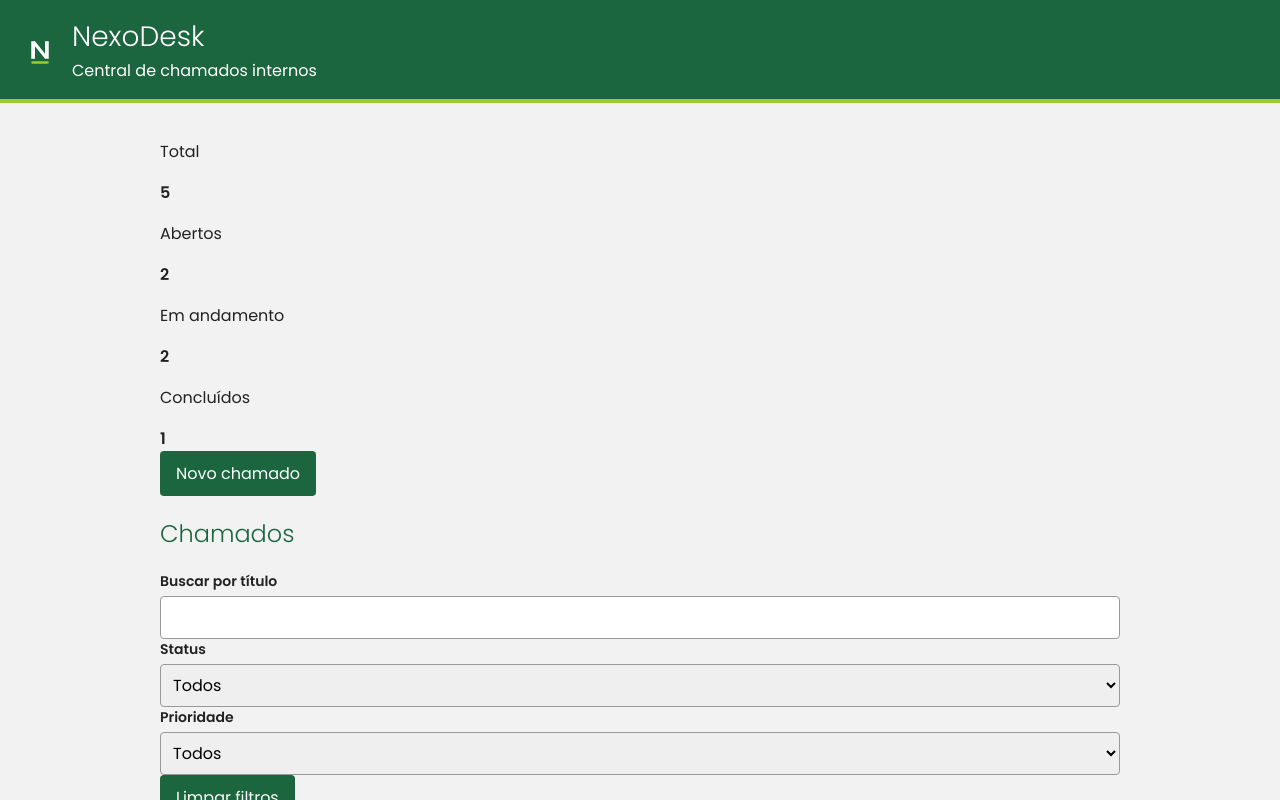
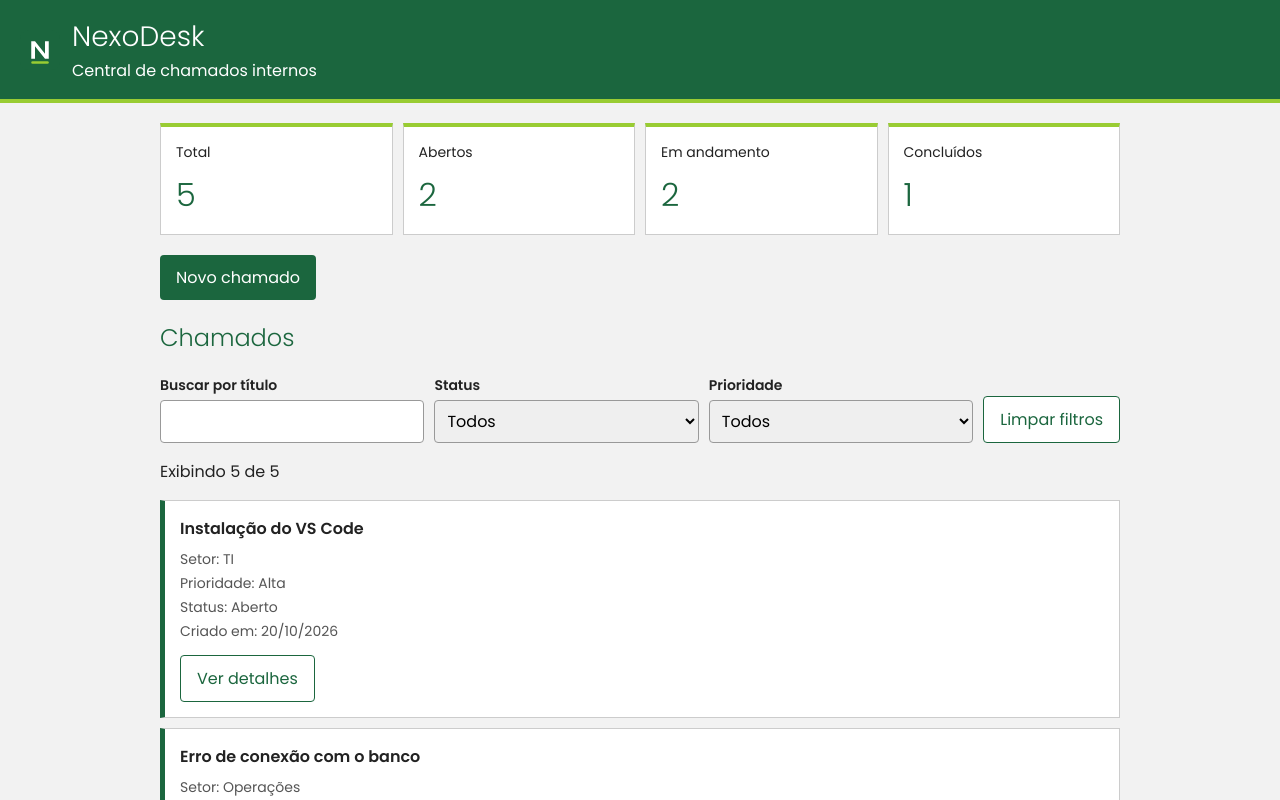
Before and after one commit to danilohenriquemartinsesilva/nexodesk, a React (Vite) app: page / in a window 1280 px wide. Shown: the top 800 px of the page. Built offline with nearby package versions, Linux system fonts and the light colour scheme; data requests are answered from the project's data file.

Commit message:
style: estiliza resumo, filtros, lista, formulario e detalhes

```diff
--- a/src/App.tsx
+++ b/src/App.tsx
@@ -111,13 +111,13 @@ function App() {
       </header>
 
       <main>
-        {mensagemSucesso && <p role="status">{mensagemSucesso}</p>}
-        {mensagemErro && <p role="alert">{mensagemErro}</p>}
+        {mensagemSucesso && <p className="mensagem sucesso" role="status">{mensagemSucesso}</p>}
+        {mensagemErro && <p className="mensagem erro" role="alert">{mensagemErro}</p>}
 
         {carregando && <p role="status">Carregando chamados...</p>}
 
         {erro && (
-          <div role="alert">
+          <div className="mensagem erro" role="alert">
             <p>{erro}</p>
             <p>Verifique se a API está rodando na porta 3001 e recarregue a página.</p>
           </div>
--- a/src/components/DetalhesChamado.tsx
+++ b/src/components/DetalhesChamado.tsx
@@ -22,7 +22,7 @@ function DetalhesChamado({
   }
 
   return (
-    <section aria-labelledby="titulo-detalhes">
+    <section className="detalhes" aria-labelledby="titulo-detalhes">
       <h2 id="titulo-detalhes">Detalhes do chamado</h2>
 
       <h3>{chamado.titulo}</h3>
@@ -65,10 +65,10 @@ function DetalhesChamado({
         </select>
       </div>
 
-      <button type="button" onClick={confirmarExclusao}>
+      <button type="button" className="botao-excluir" onClick={confirmarExclusao}>
         Excluir chamado
       </button>
-      <button type="button" onClick={aoFechar}>
+      <button type="button" className="botao-claro" onClick={aoFechar}>
         Fechar
       </button>
     </section>
--- a/src/components/Filtros.tsx
+++ b/src/components/Filtros.tsx
@@ -18,7 +18,7 @@ function Filtros({
   aoLimpar,
 }: FiltrosProps) {
   return (
-    <div>
+    <div className="filtros">
       <div>
         <label htmlFor="busca">Buscar por título</label>
         <input
@@ -57,7 +57,7 @@ function Filtros({
         </select>
       </div>
 
-      <button type="button" onClick={aoLimpar}>
+      <button type="button" className="botao-claro" onClick={aoLimpar}>
         Limpar filtros
       </button>
     </div>
--- a/src/components/FormularioChamado.tsx
+++ b/src/components/FormularioChamado.tsx
@@ -141,7 +141,7 @@ function FormularioChamado({ aoSalvar, aoCancelar }: FormularioChamadoProps) {
       <button type="submit" disabled={salvando}>
         {salvando ? 'Salvando...' : 'Salvar chamado'}
       </button>
-      <button type="button" onClick={aoCancelar}>
+      <button type="button" className="botao-claro" onClick={aoCancelar}>
         Cancelar
       </button>
     </form>
--- a/src/components/ListaChamados.tsx
+++ b/src/components/ListaChamados.tsx
@@ -10,7 +10,7 @@ interface ListaChamadosProps {
 function ListaChamados({ chamados, aoSelecionar }: ListaChamadosProps) {
   if (chamados.length === 0) {
     return (
-      <div>
+      <div className="vazio">
         <h3>Nenhum chamado encontrado</h3>
         <p>Tente mudar os filtros ou cadastre um novo chamado.</p>
       </div>
@@ -18,7 +18,7 @@ function ListaChamados({ chamados, aoSelecionar }: ListaChamadosProps) {
   }
 
   return (
-    <ul>
+    <ul className="lista">
       {chamados.map((chamado) => (
         <li key={chamado.id}>
           <h3>{chamado.titulo}</h3>
@@ -26,7 +26,7 @@ function ListaChamados({ chamados, aoSelecionar }: ListaChamadosProps) {
           <p>Prioridade: {nomesPrioridade[chamado.prioridade]}</p>
           <p>Status: {nomesStatus[chamado.status]}</p>
           <p>Criado em: {formatarData(chamado.dataCriacao)}</p>
-          <button type="button" onClick={() => aoSelecionar(chamado.id)}>
+          <button type="button" className="botao-claro" onClick={() => aoSelecionar(chamado.id)}>
             Ver detalhes
           </button>
         </li>
--- a/src/components/ResumoChamados.tsx
+++ b/src/components/ResumoChamados.tsx
@@ -11,7 +11,7 @@ function ResumoChamados({ chamados }: ResumoChamadosProps) {
   const concluidos = chamados.filter((c) => c.status === 'concluido').length;
 
   return (
-    <section aria-label="Resumo dos chamados">
+    <section className="resumo" aria-label="Resumo dos chamados">
       <article>
         <p>Total</p>
         <strong>{total}</strong>
--- a/src/index.css
+++ b/src/index.css
@@ -105,3 +105,161 @@ footer {
 footer p {
   margin: 0;
 }
+
+.botao-claro {
+  color: #1B663E;
+  background-color: white;
+  border: 1px solid #1B663E;
+}
+
+.botao-claro:hover {
+  background-color: #eef6e0;
+}
+
+.botao-excluir {
+  background-color: #b91c1c;
+}
+
+.botao-excluir:hover {
+  background-color: #8f1414;
+}
+
+.mensagem {
+  padding: 12px;
+  margin-bottom: 15px;
+  border-radius: 4px;
+}
+
+.sucesso {
+  color: #1B663E;
+  background-color: #eef6e0;
+  border: 1px solid #99CC33;
+}
+
+.erro {
+  color: #b91c1c;
+  background-color: #fdecec;
+  border: 1px solid #f5b5b5;
+}
+
+.resumo {
+  display: flex;
+  flex-wrap: wrap;
+  gap: 10px;
+  margin-bottom: 20px;
+}
+
+.resumo article {
+  flex: 1;
+  min-width: 140px;
+  padding: 15px;
+  background-color: white;
+  border: 1px solid #cccccc;
+  border-top: 4px solid #99CC33;
+}
+
+.resumo p {
+  margin: 0 0 8px 0;
+  font-size: 14px;
+}
+
+.resumo strong {
+  display: block;
+  font-size: 32px;
+  font-weight: 300;
+  color: #1B663E;
+}
+
+.filtros {
+  display: flex;
+  flex-wrap: wrap;
+  align-items: flex-end;
+  gap: 10px;
+  margin-bottom: 15px;
+}
+
+.filtros div {
+  flex: 1;
+  min-width: 160px;
+}
+
+.lista {
+  padding: 0;
+  list-style: none;
+}
+
+.lista li {
+  padding: 15px;
+  margin-bottom: 10px;
+  background-color: white;
+  border: 1px solid #cccccc;
+  border-left: 5px solid #1B663E;
+}
+
+.lista p {
+  margin: 3px 0;
+  font-size: 14px;
+  color: #555555;
+}
+
+.lista button {
+  margin-top: 10px;
+}
+
+.vazio {
+  padding: 30px;
+  text-align: center;
+  background-color: white;
+  border: 1px dashed #999999;
+}
+
+form {
+  max-width: 560px;
+  padding: 20px;
+  margin: 15px 0;
+  background-color: white;
+  border: 1px solid #cccccc;
+}
+
+form div {
+  margin-bottom: 12px;
+}
+
+form p {
+  margin: 4px 0 0 0;
+  font-size: 13px;
+  color: #b91c1c;
+}
+
+form button {
+  margin-right: 8px;
+}
+
+.detalhes {
+  padding: 20px;
+  margin: 15px 0;
+  background-color: white;
+  border: 1px solid #cccccc;
+  border-top: 4px solid #99CC33;
+}
+
+.detalhes dt {
+  margin-top: 10px;
+  font-weight: 600;
+}
+
+.detalhes dd {
+  margin-left: 0;
+}
+
+.detalhes div {
+  margin: 15px 0;
+}
+
+.detalhes select {
+  max-width: 280px;
+}
+
+.detalhes button {
+  margin-right: 8px;
+}
```
